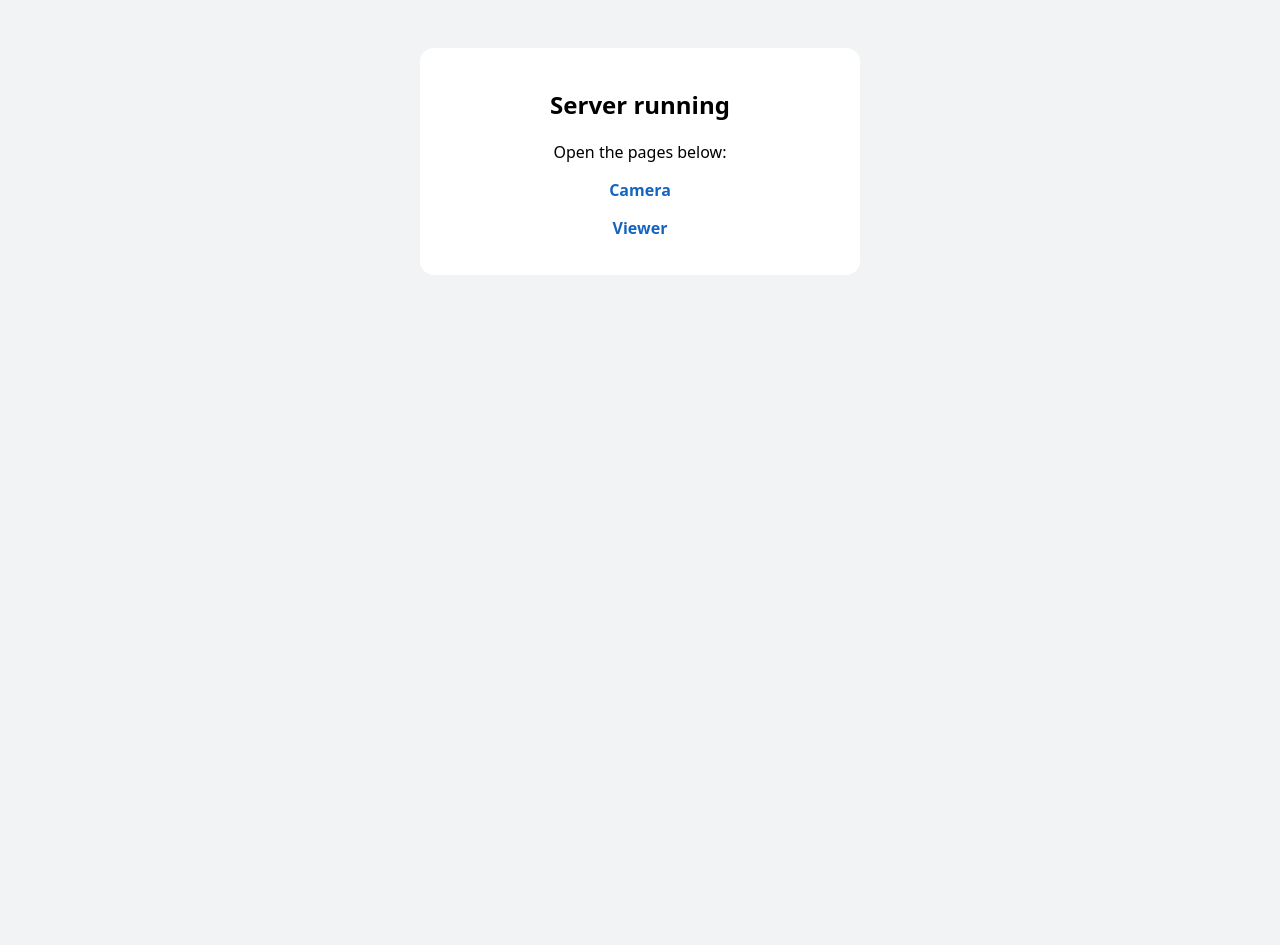
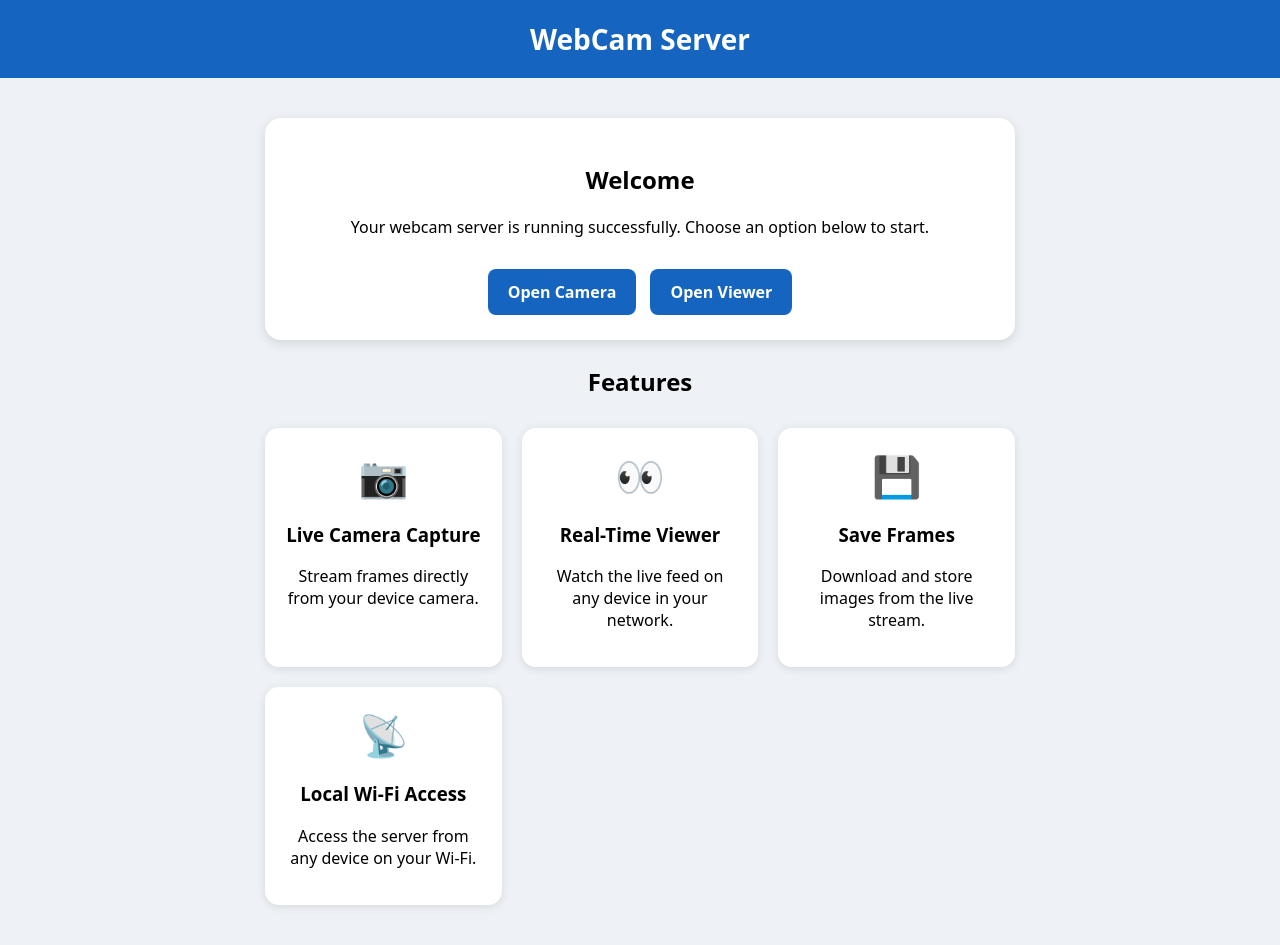
Before and after one commit to SKR0411/WebCam, a Flask app: page / in a window 1280 px wide. Before the commit the page ends 275 px from the top, so only its background shows below. Run offline with Flask 3, Linux system fonts and the light colour scheme.

Commit message:
Better UI With v1.2.0

```diff
--- a/templates/index.html
+++ b/templates/index.html
@@ -2,34 +2,126 @@
 <html>
 <head>
   <meta charset="utf-8">
-  <title>Home</title>
+  <title>WebCam Home</title>
   <style>
     body {
       font-family: system-ui, Arial;
-      background: #f1f3f4;
-      padding: 40px;
+      background: #eef1f5;
+      margin: 0;
+      padding: 0;
     }
+
+    header {
+      background: #1565c0;
+      color: white;
+      padding: 20px 0;
+      text-align: center;
+    }
+
+    h1 {
+      margin: 0;
+      font-size: 28px;
+    }
+
+    .container {
+      max-width: 750px;
+      margin: 40px auto;
+      padding: 0 20px;
+    }
+
     .card {
+      background: white;
+      padding: 25px;
+      border-radius: 16px;
+      box-shadow: 0 3px 12px rgba(0,0,0,0.12);
+      margin-bottom: 25px;
+      text-align: center;
+    }
+
+    a.button {
+      display: inline-block;
+      margin-top: 15px;
+      padding: 12px 20px;
+      background: #1565c0;
+      color: white;
+      border-radius: 8px;
+      font-weight: 600;
+      text-decoration: none;
+    }
+
+    a.button:hover {
+      background: #0f4fa0;
+    }
+
+    .features {
+      display: grid;
+      grid-template-columns: repeat(auto-fit, minmax(200px, 1fr));
+      gap: 20px;
+      margin-top: 30px;
+    }
+
+    .feature-box {
       background: white;
       padding: 20px;
       border-radius: 14px;
-      max-width: 400px;
-      margin: auto;
+      box-shadow: 0 2px 10px rgba(0,0,0,0.10);
       text-align: center;
     }
-    a {
+
+    .feature-icon {
+      font-size: 40px;
+      margin-bottom: 10px;
       color: #1565c0;
-      text-decoration: none;
-      font-weight: 600;
     }
   </style>
 </head>
 <body>
+
+<header>
+  <h1>WebCam Server</h1>
+</header>
+
+<div class="container">
+
   <div class="card">
-    <h2>Server running</h2>
-    <p>Open the pages below:</p>
-    <p><a href="/camera">Camera</a></p>
-    <p><a href="/viewer">Viewer</a></p>
+    <h2>Welcome</h2>
+    <p>Your webcam server is running successfully. Choose an option below to start.</p>
+
+    <a href="/camera" class="button">Open Camera</a>
+    <a href="/viewer" class="button" style="margin-left:10px;">Open Viewer</a>
   </div>
+
+  <h2 style="text-align:center; margin-bottom:15px;">Features</h2>
+
+  <div class="features">
+
+    <div class="feature-box">
+      <div class="feature-icon">📷</div>
+      <h3>Live Camera Capture</h3>
+      <p>Stream frames directly from your device camera.</p>
+    </div>
+
+    <div class="feature-box">
+      <div class="feature-icon">👀</div>
+      <h3>Real-Time Viewer</h3>
+      <p>Watch the live feed on any device in your network.</p>
+    </div>
+
+    <div class="feature-box">
+      <div class="feature-icon">💾</div>
+      <h3>Save Frames</h3>
+      <p>Download and store images from the live stream.</p>
+    </div>
+
+    <div class="feature-box">
+      <div class="feature-icon">📡</div>
+      <h3>Local Wi-Fi Access</h3>
+      <p>Access the server from any device on your Wi-Fi.</p>
+    </div>
+
+  </div>
+
+</div>
+
 </body>
 </html>
```
Also changed, not shown: README.md.
